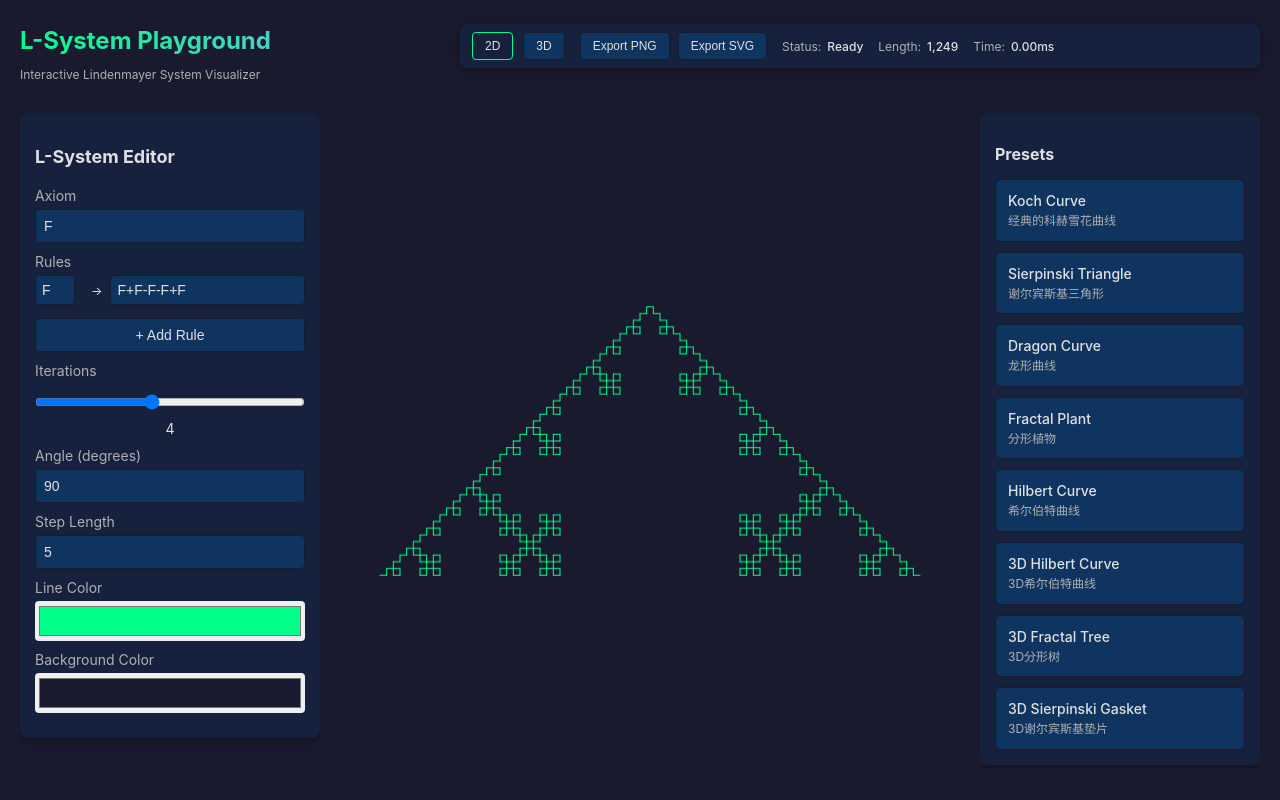
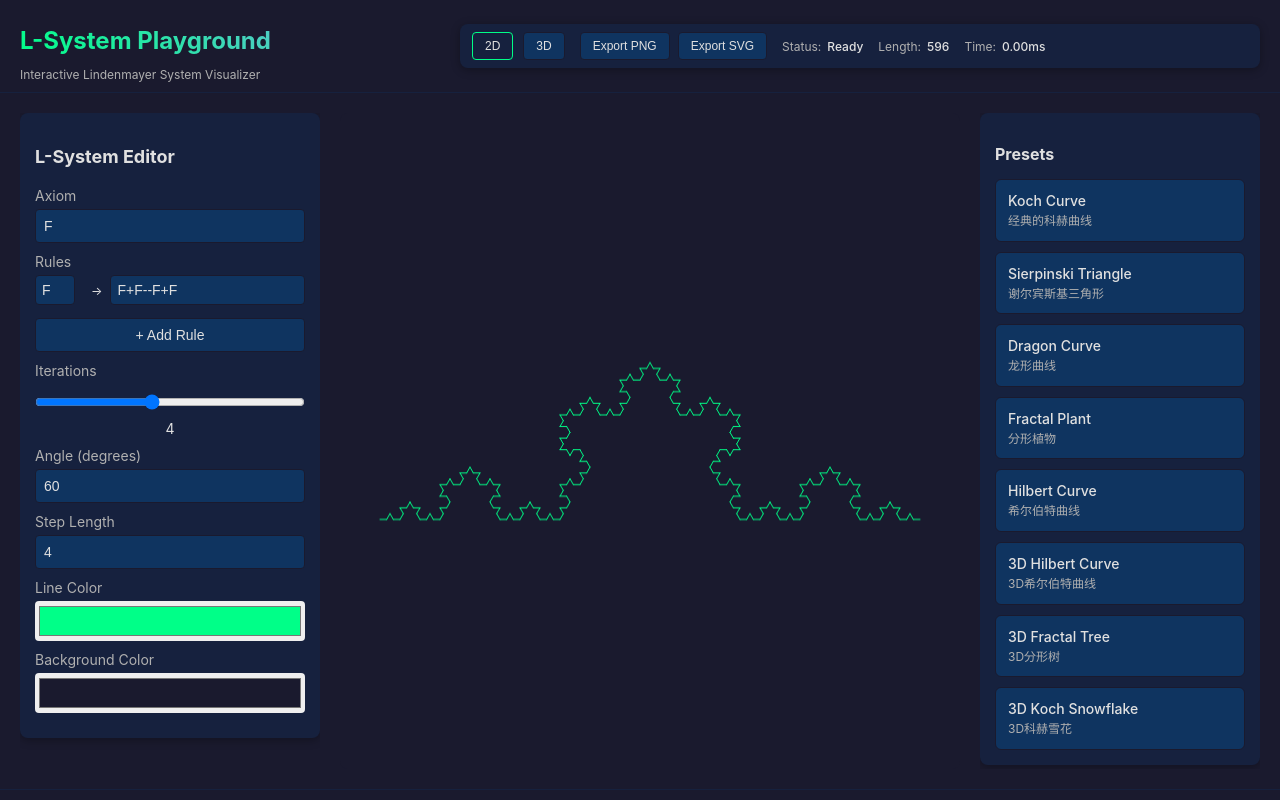
Before and after one commit to fenixnix/L-System-Playground, a React (Vite) app: page / in a window 1280 px wide. Built offline with nearby package versions, Linux system fonts and the light colour scheme.

Commit message:
Fix all presets: Koch Curve angle, Dragon Curve iterations, Sierpinski Triangle params, replace incorrect 3D Sierpinski Gasket with 3D Koch Snowflake

```diff
--- a/src/presets/classic2d.ts
+++ b/src/presets/classic2d.ts
@@ -3,14 +3,14 @@ import { LSystemConfig } from '../types/lsystem';
 export const classic2DPresets: LSystemConfig[] = [
   {
     name: 'Koch Curve',
-    description: '经典的科赫雪花曲线',
+    description: '经典的科赫曲线',
     axiom: 'F',
     rules: {
-      'F': 'F+F-F-F+F'
+      'F': 'F+F--F+F'
     },
     iterations: 4,
-    angle2D: 90,
-    stepLength: 5,
+    angle2D: 60,
+    stepLength: 4,
     lineColor: '#00ff88',
     backgroundColor: '#1a1a2e'
   },
@@ -22,9 +22,9 @@ export const classic2DPresets: LSystemConfig[] = [
       'F': 'F-G+F+G-F',
       'G': 'GG'
     },
-    iterations: 4,
+    iterations: 5,
     angle2D: 120,
-    stepLength: 8,
+    stepLength: 6,
     lineColor: '#ff6b6b',
     backgroundColor: '#1a1a2e'
   },
@@ -36,9 +36,9 @@ export const classic2DPresets: LSystemConfig[] = [
       'X': 'X+YF+',
       'Y': '-FX-Y'
     },
-    iterations: 12,
+    iterations: 11,
     angle2D: 90,
-    stepLength: 2,
+    stepLength: 3,
     lineColor: '#4ecdc4',
     backgroundColor: '#1a1a2e'
   },
--- a/src/presets/classic3d.ts
+++ b/src/presets/classic3d.ts
@@ -37,18 +37,18 @@ export const classic3DPresets: LSystemConfig[] = [
     backgroundColor: '#1a1a2e'
   },
   {
-    name: '3D Sierpinski Gasket',
-    description: '3D谢尔宾斯基垫片',
-    axiom: 'F-F-F-F',
+    name: '3D Koch Snowflake',
+    description: '3D科赫雪花',
+    axiom: 'F--F--F',
     rules: {
-      'F': 'F-F+F+FF-F-F+F'
+      'F': 'F&F^F-F-F^F&F'
     },
     iterations: 3,
-    angle2D: 90,
-    angleYaw: 90,
-    anglePitch: 90,
-    angleRoll: 90,
-    stepLength: 2,
+    angle2D: 60,
+    angleYaw: 60,
+    anglePitch: 60,
+    angleRoll: 60,
+    stepLength: 4,
     lineColor: '#ff6b6b',
     backgroundColor: '#1a1a2e'
   }
```
